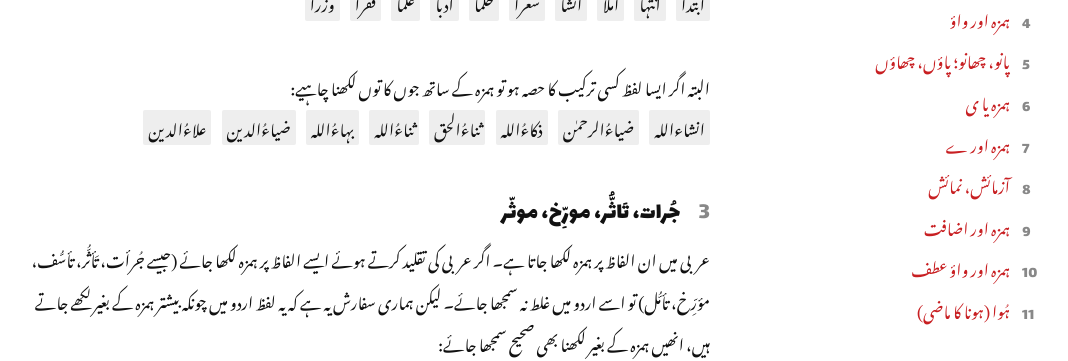
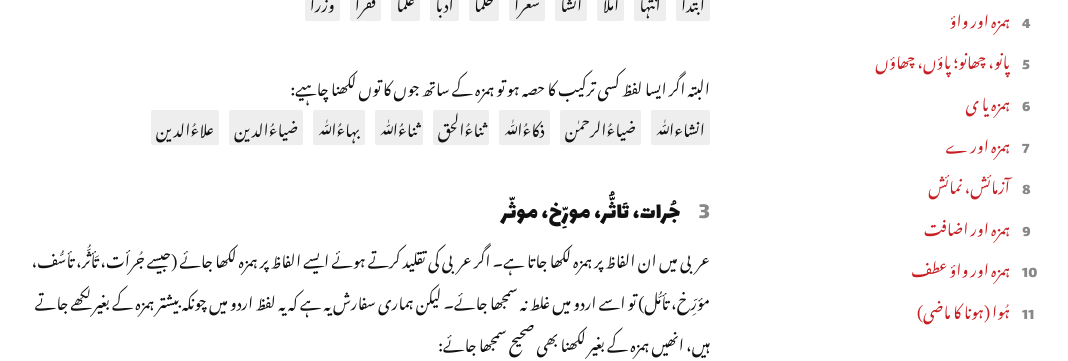
Before and after one commit to urduweb/imla, a Jekyll site: the page built from _chapters/ہمزہ.md, in a window 1280 px wide and 900 px high, scrolled down 1028 px. Shown: the part 153-514 px from the top of the window, without its empty margins (110-1178 px from the left). Built offline with Jekyll 4.4.1, drawn with Linux system fonts in a browser that asks for light colours.

Commit message:
Replace <lam, lam, heh goal> with <lam, lam, shadda, superscript alef, heh goal>

```diff
--- a/_chapters/ہمزہ.md
+++ b/_chapters/ہمزہ.md
@@ -53,12 +53,12 @@ layout: chapter
 
 البتہ اگر ایسا لفظ کسی ترکیب کا حصہ ہو تو ہمزہ کے ساتھ جوں کا توں لکھنا چاہیے:
 
-* انشاءاللہ
+* انشاءاللّٰہ
 * ضیاءُالرحمٰن
-* ذکاءُاللہ
+* ذکاءُاللّٰہ
 * ثناءُالحق
-* ثناءُاللہ
-* بہاءُاللہ
+* ثناءُاللّٰہ
+* بہاءُاللّٰہ
 * ضیاءُالدین
 * علاءُالدین
 {:exl}
```
Also changed, not shown: _chapters/الف.md (+2 -2 lines), _chapters/مقدمہ-طبع-ثانی.md (+3 -3 lines), index.md (+1 -1 lines).
